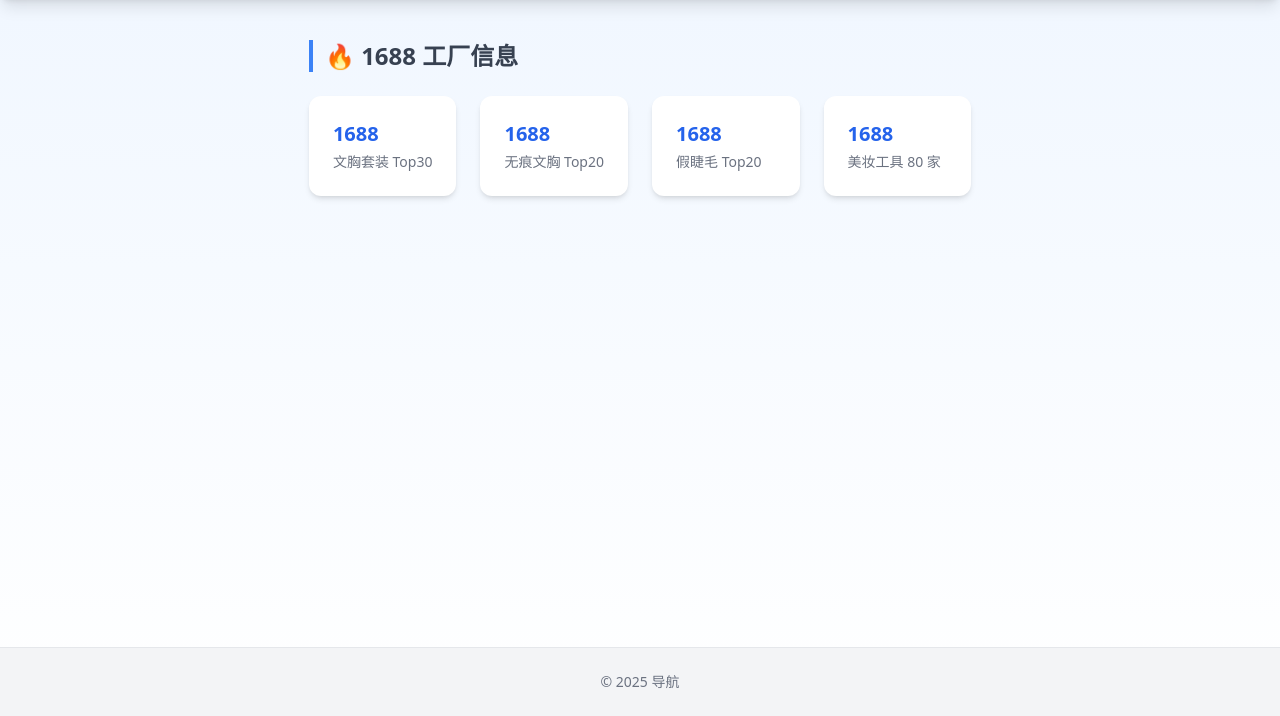
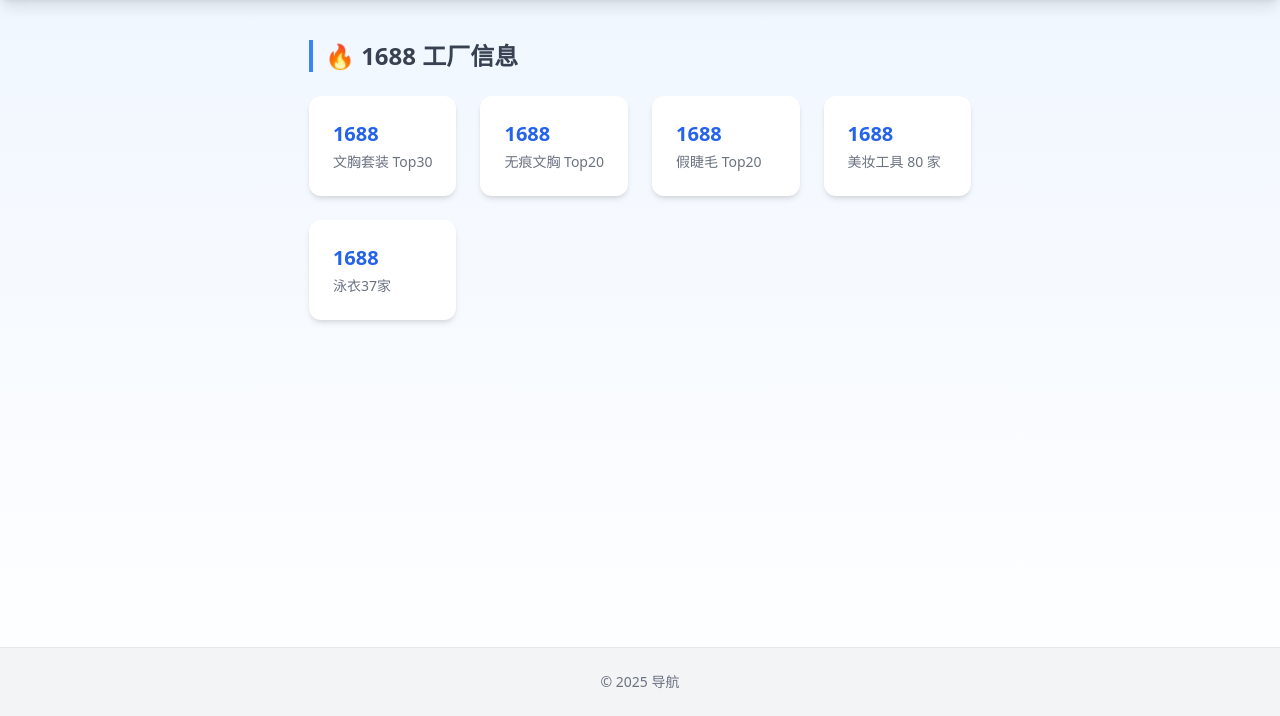
Before and after one commit to Luxurydo964/factory, a plain HTML site: page index.html in a window 1280 px wide. Shown: the part 84-800 px from the top of the page. Drawn offline with nearby package versions, Linux system fonts and the light colour scheme.

Commit message:
Update index.html

```diff
--- a/index.html
+++ b/index.html
@@ -58,7 +58,8 @@
                 { site: "1688", desc: "文胸套装 Top30", url: "bra-sets-top30.html" },
                 { site: "1688", desc: "无痕文胸 Top20", url: "bra-no-top20.html" },
                 { site: "1688", desc: "假睫毛 Top20", url: "fake-jiemao-top20.html" },
-                { site: "1688", desc: "美妆工具 80 家", url: "huazhuanggongju.html" }
+                { site: "1688", desc: "美妆工具 80 家", url: "huazhuanggongju.html" },
+                { site: "1688", desc: "泳衣37家", url: "yongyi.html" }
               ]
             }
           ]
```
